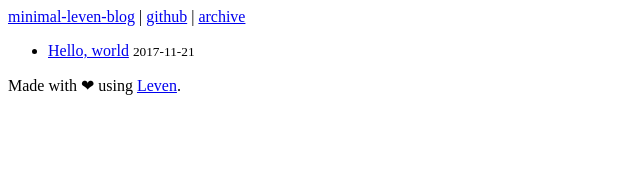
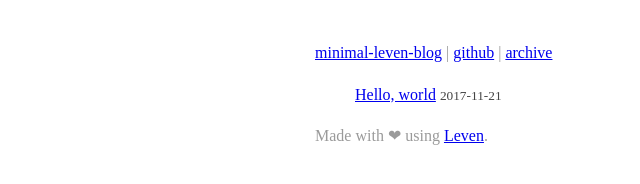
Before and after one commit to daboross/daboross.github.io, a plain HTML site: page leven-min2/archive.html in a window 1280 px wide. Shown: the whole page, without its empty margins (0-640 px from the left). Drawn offline with Linux system fonts and the light colour scheme.

Commit message:
Fix all links in leven-min2 sub-folder.

```diff
--- a/leven-min2/archive.html
+++ b/leven-min2/archive.html
@@ -3,20 +3,20 @@
 <head>
 <title>minimal-leven-blog</title>
 <meta name="viewport" content="width=device-width">
-<link rel="stylesheet" href="/leven-min2/"assets/main.css">
+<link rel="stylesheet" href="assets/main.css">
 </head>
 <body>
 <nav>
 <div>
-<a class="nav-link" href="/leven-min2/"">minimal-leven-blog</a> |
+<a class="nav-link" href="./">minimal-leven-blog</a> |
 <a class="nav-link" href="https://github.com/daboross/leven-min2/" target="_blank">github</a> |
-<a class="nav-link" href="/leven-min2/"archive.html">archive</a>
+<a class="nav-link" href="archive.html">archive</a>
 </div>
 </nav>
 <div>
 <ul class="posts">
 <li>
-<a href="/leven-min2/"hello-world.html">Hello, world</a>
+<a href="hello-world.html">Hello, world</a>
 <small><time>2017-11-21</time></small>
 </li>
 </ul>
--- a/leven-min2/index.html
+++ b/leven-min2/index.html
@@ -3,19 +3,19 @@
 <head>
 <title>minimal-leven-blog</title>
 <meta name="viewport" content="width=device-width">
-<link rel="stylesheet" href="/leven-min2/"assets/main.css">
+<link rel="stylesheet" href="assets/main.css">
 </head>
 <body>
 <nav>
 <div>
-<a class="nav-link" href="/leven-min2/"">minimal-leven-blog</a> |
+<a class="nav-link" href="./">minimal-leven-blog</a> |
 <a class="nav-link" href="https://github.com/daboross/leven-min2/" target="_blank">github</a> |
-<a class="nav-link" href="/leven-min2/"archive.html">archive</a>
+<a class="nav-link" href="archive.html">archive</a>
 </div>
 </nav>
 <article>
 <header>
-<h1 class="post-title"><a href="/leven-min2/"hello-world.html">Hello, world</a></h1>
+<h1 class="post-title"><a href="hello-world.html">Hello, world</a></h1>
 <time class="post-date">2017-11-21</time>
 </header>
 <p>Here's an example post using the <code>leven-min2</code> framework.</p>
```
Also changed, not shown: leven-min2/hello-world.html (+3 -3 lines).
